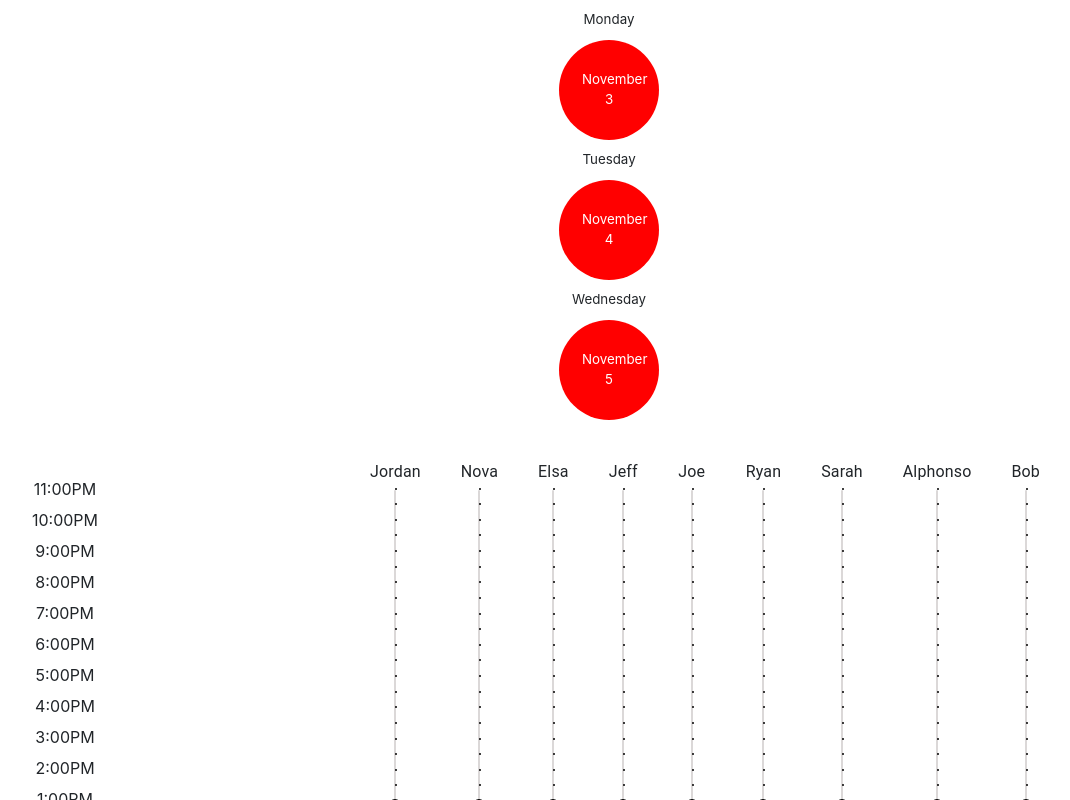
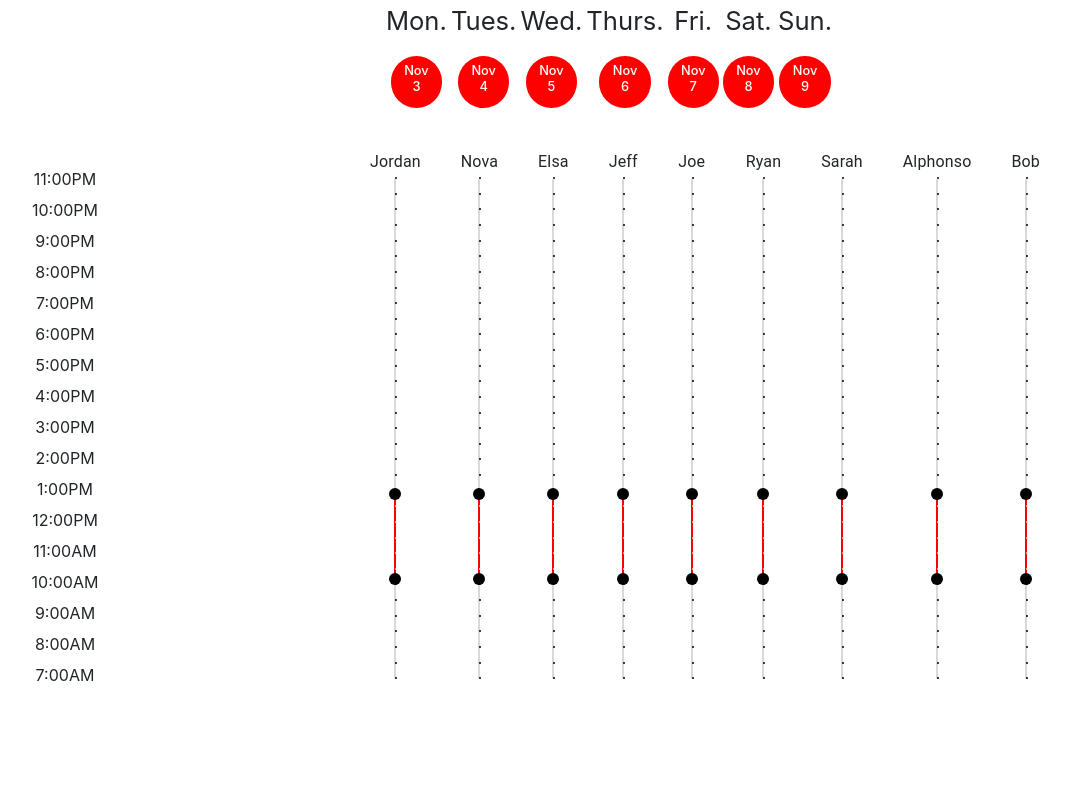
Before and after one commit to Trunks159/SM, a React (Create React App) app in the folder sm-frontend-react/: page / in a window 1280 px wide. Shown: the top 800 px of the page, without its empty margins (31-1101 px from the left). Built offline with nearby package versions, Linux system fonts and the light colour scheme; no server answers.

Commit message:
Exploring Flexbox
Just trying to get flexbox working on the dates section

```diff
--- a/sm-frontend-react/src/App.css
+++ b/sm-frontend-react/src/App.css
@@ -90,11 +90,27 @@ svg {
   color: white;
   background-color: red;
   border-radius: 50%;
-  height: 100px;
-  width: 100px;
+  height: 4vw;
+  width: 4vw;
 }
 
 p {
-  margin: 10px;
-  font-size: smaller;
+  font-size: 2vw;
 }
+h6 {
+  font-size: 1vw;
+}
+
+.main-flex {
+  display: flex;
+  /*
+  margin-left: 170px;
+  margin-right: 170px;
+  margin-top: 20px;
+  */
+  justify-content: center;
+}
+
+.day {
+  margin: 2px;
+}
--- a/sm-frontend-react/src/App.js
+++ b/sm-frontend-react/src/App.js
@@ -76,16 +76,32 @@ class App extends Component {
           <Week
             week={[
               {
-                weekday: "Monday",
-                date: "November 3",
+                weekday: "Mon.",
+                date: "Nov 3",
               },
               {
-                weekday: "Tuesday",
-                date: "November 4",
+                weekday: "Tues.",
+                date: "Nov 4",
               },
               {
-                weekday: "Wednesday",
-                date: "November 5",
+                weekday: "Wed.",
+                date: "Nov 5",
+              },
+              {
+                weekday: "Thurs.",
+                date: "Nov 6",
+              },
+              {
+                weekday: "Fri.",
+                date: "Nov 7",
+              },
+              {
+                weekday: "Sat.",
+                date: "Nov 8",
+              },
+              {
+                weekday: "Sun.",
+                date: "Nov 9",
               },
             ]}
           />
--- a/sm-frontend-react/src/components/Week.js
+++ b/sm-frontend-react/src/components/Week.js
@@ -1,13 +1,16 @@
 import React from "react";
 
-const Week = ({ week }) =>
-  week.map((day) => (
-    <div>
-      <p>{day.weekday}</p>
-      <button className="btn">
-        <p>{day.date}</p>
-      </button>
-    </div>
-  ));
+const Week = ({ week }) => (
+  <div className="main-flex">
+    {week.map((day) => (
+      <div className="day">
+        <p>{day.weekday}</p>
+        <button className="btn">
+          <h6>{day.date}</h6>
+        </button>
+      </div>
+    ))}
+  </div>
+);
 
 export default Week;
```
